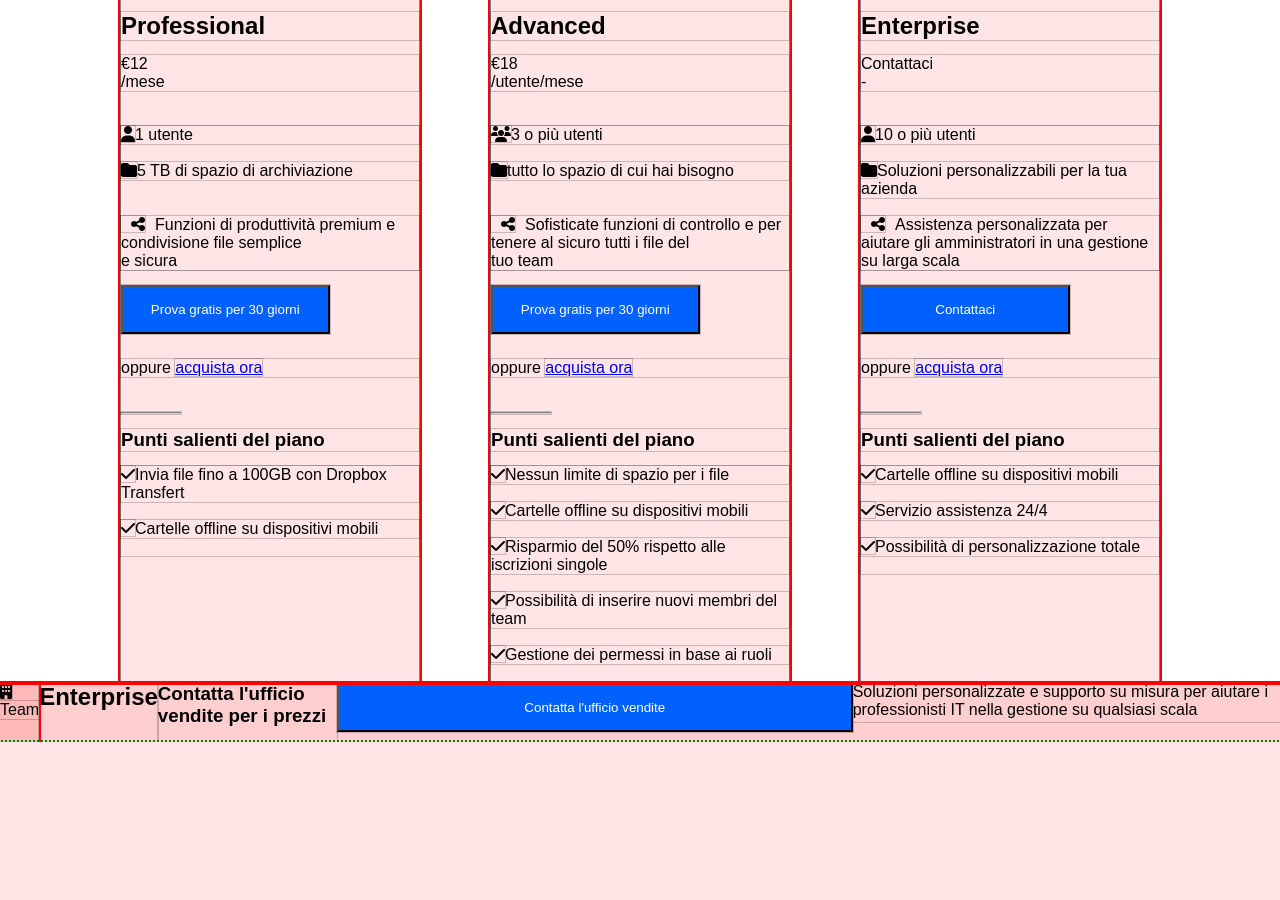
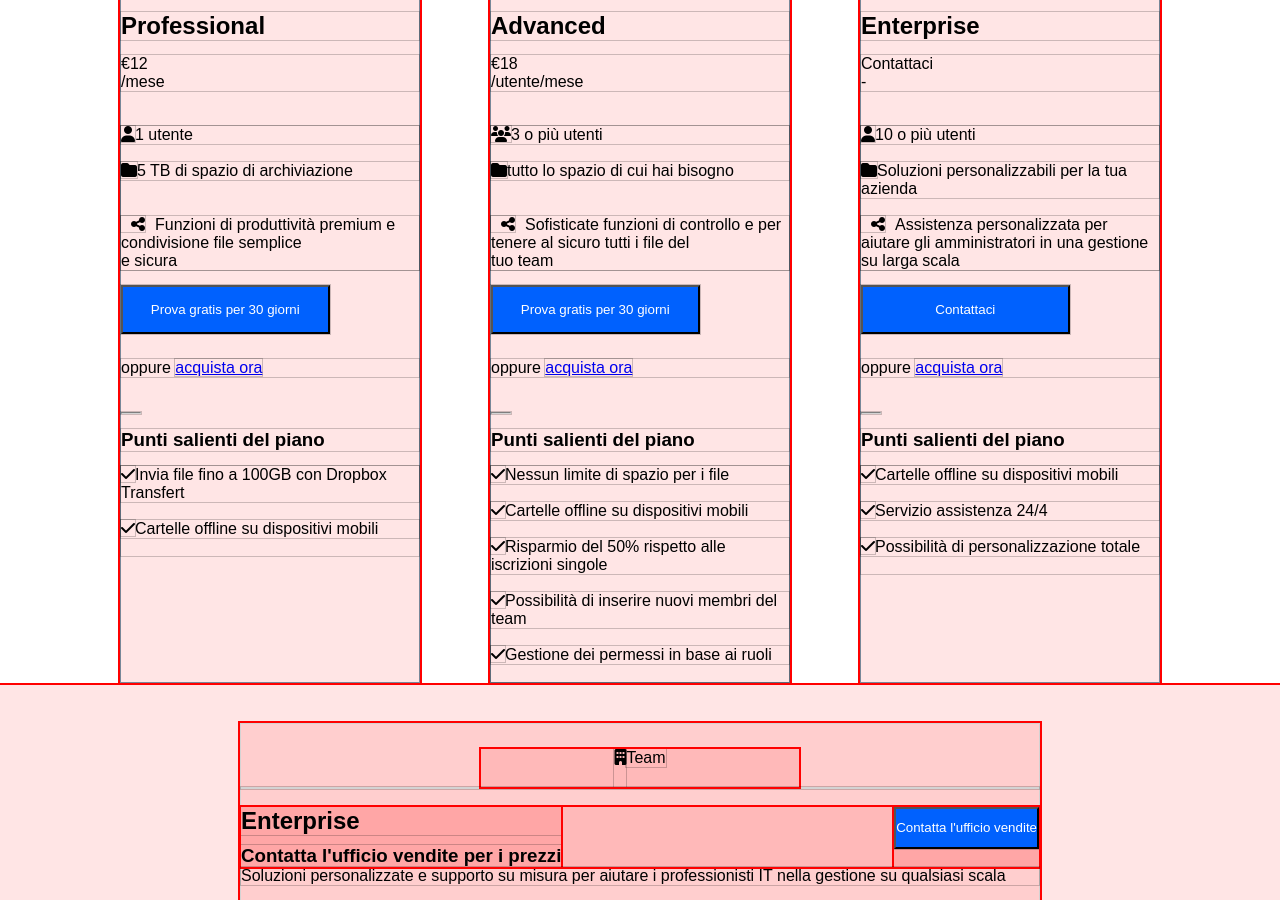
Before and after one commit to ruzica-glavas/htmlcss-dropbox, a plain HTML site: page index.html in a window 1280 px wide. Shown: the part 887-1787 px from the top of the page. Before the commit the page ends 1629 px from the top, so only its background shows below. Drawn offline with Linux system fonts and the light colour scheme.

Commit message:
add:  team-section and partner-container

```diff
--- a/index.html
+++ b/index.html
@@ -251,17 +251,57 @@
 
         </div>
 
+    <hr class="icon-line">
+
+    <br>
+
+        <section class="title-btn">
+
+        <div class="title-enterprises-left">
         <h2>Enterprise</h2>
-
         <h3>Contatta l'ufficio vendite per i prezzi</h3>
 
-        <button class="btn-blue">Contatta l'ufficio vendite</button>
+        </div>
+
+        <div class="btn-enterprises-container-right">
+        <button class="btn-enterprises">Contatta l'ufficio vendite</button>
+        </div>
+
+        </section>
+
 
         <p>Soluzioni personalizzate e supporto su misura per aiutare i professionisti IT nella gestione su
             qualsiasi scala</p>
     </div>
 
 <!--Terza parte del main-->
+
+<section class="partner-container">
+
+<figure class="img-partner">
+
+    <img src="./img/partner.png" alt="two people talking">
+
+</figure>
+
+
+<div class="img-description-partner">
+
+<h2>Entra in contatto con un
+    partner Dropbox</h2>
+<p>Trova un partner Dropobox e Hellosign
+    di fiducia. Ottieni le soluzioni e i sevizi
+    necessari per raggiungere i tuoi obiettivi
+    aziendali, tra cui implementazione,
+    integrazione, gestione e supporto
+    continui</p>
+
+    <button class="btn-partner">Trova un partner</button>
+
+</section>
+
+</div>
+
 
 
 
--- a/style.css
+++ b/style.css
@@ -129,6 +129,7 @@ p{
     flex-basis: 100px;
     border-color: lightgray;
     background-color: white;
+    margin-bottom: 40px;
 
 }
 
@@ -195,10 +196,53 @@ p{
 
 
 hr{
-    width:20%;
+    width: 20px;
     border-color: lightgrey;
 }
 
 .team-section{
+    margin-right: 240px;
+    margin-left: 240px;
+}
+
+.icon-team{
+    display: flex;
+    justify-content: center;
+    margin-top: 25px;
+    margin-right: 240px;
+    margin-left: 240px;
+
+}
+
+.title-btn{
+    display: flex;
+    justify-content: space-between;
+}
+
+.title-enterprises-left{
+    display: flex;
+    flex-direction: column;
+    gap:10px;
+
+}
+
+.btn-enterprises-container-right{
     display: flex;
 }
+
+.btn-enterprises{
+    background-color: #0061FE;
+    color:white;
+    height: 70%;
+}
+
+.team-section{
+    border: 1px solid lightgrey;
+
+}
+
+.icon-line{
+    border: 1px solid;
+    width: 100%;
+    color: lightgrey;
+}
```
